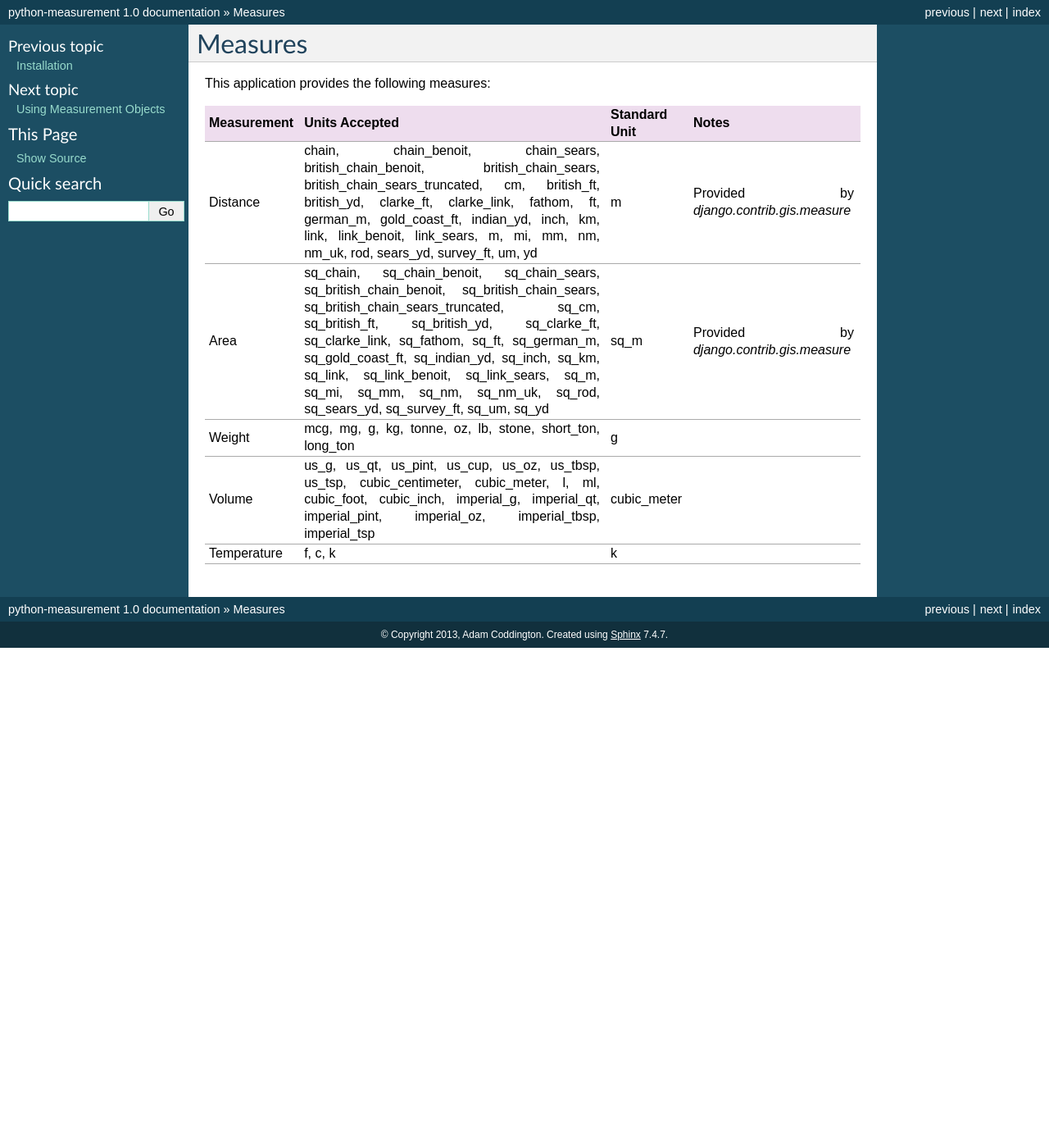
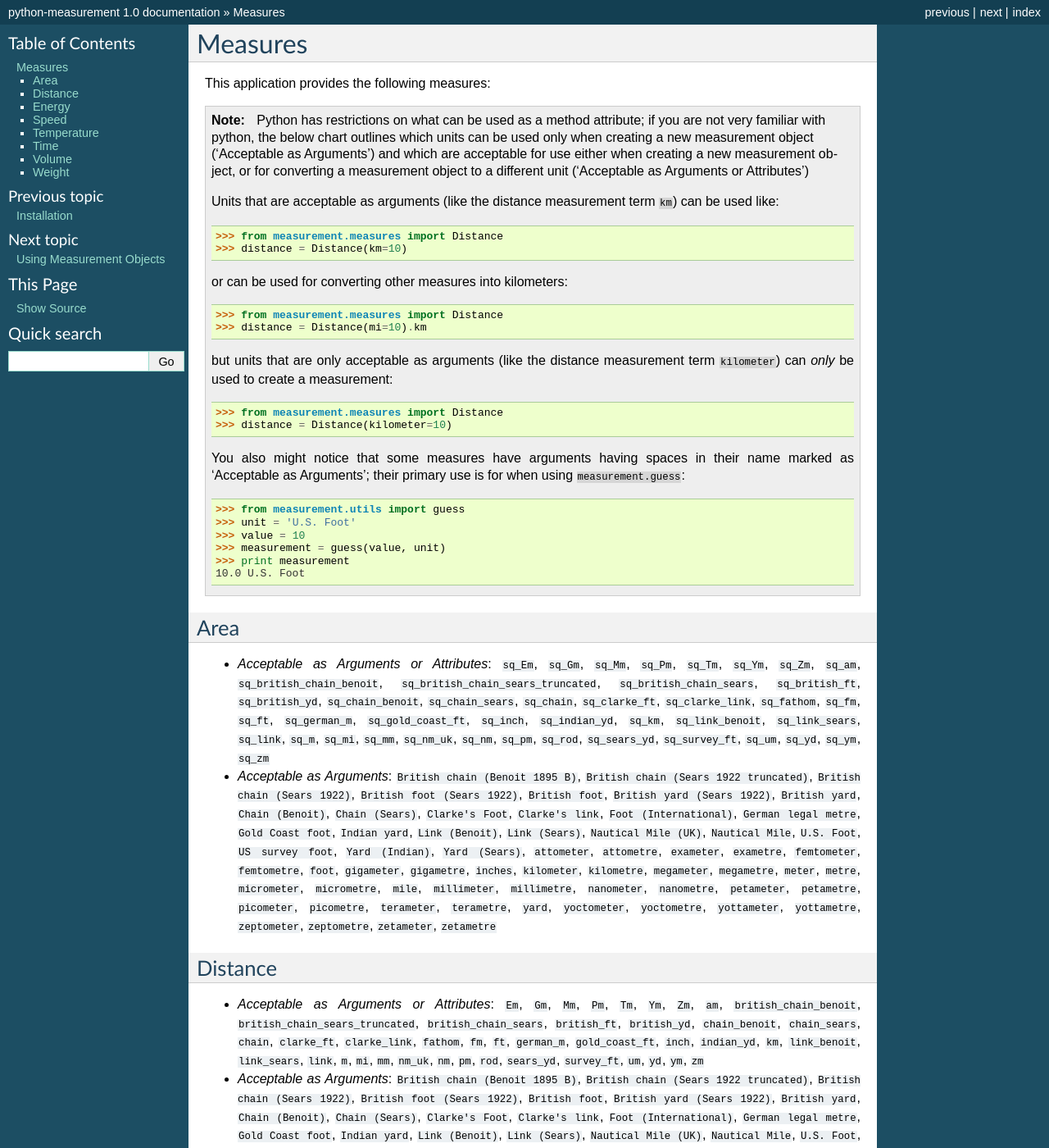
Before and after one commit to coddingtonbear/python-measurement, a Sphinx documentation site: the page built from docs/topics/measures.rst, in a window 1280 px wide and 1400 px high. Shown: the whole window at 82% size. Built offline with Sphinx 7.4.7, drawn with Linux system fonts in a browser that asks for light colours; some of the changed text lies outside the part shown.

Commit message:
Updating documentation (and fixing a little bug regarding Joules)'

```diff
--- a/docs/topics/measures.rst
+++ b/docs/topics/measures.rst
@@ -4,16 +4,105 @@ Measures
 
 This application provides the following measures:
 
-+-------------+--------------------------------------------------------------------------------------------------------------------------------------------------------------------------------------------------------------------------------------------------------------------------------------------------------------------------------------------------------------------------------------------------------------+---------------+------------------------------------------+
-| Measurement | Units Accepted                                                                                                                                                                                                                                                                                                                                                                                               | Standard Unit | Notes                                    |
-+=============+==============================================================================================================================================================================================================================================================================================================================================================================================================+===============+==========================================+
-| Distance    | chain, chain_benoit, chain_sears, british_chain_benoit, british_chain_sears, british_chain_sears_truncated, cm, british_ft, british_yd, clarke_ft, clarke_link, fathom, ft, german_m, gold_coast_ft, indian_yd, inch, km, link, link_benoit, link_sears, m, mi, mm, nm, nm_uk, rod, sears_yd, survey_ft, um, yd                                                                                              | m             | Provided by `django.contrib.gis.measure` |
-+-------------+--------------------------------------------------------------------------------------------------------------------------------------------------------------------------------------------------------------------------------------------------------------------------------------------------------------------------------------------------------------------------------------------------------------+---------------+------------------------------------------+
-| Area        | sq_chain, sq_chain_benoit, sq_chain_sears, sq_british_chain_benoit, sq_british_chain_sears, sq_british_chain_sears_truncated, sq_cm, sq_british_ft, sq_british_yd, sq_clarke_ft, sq_clarke_link, sq_fathom, sq_ft, sq_german_m, sq_gold_coast_ft, sq_indian_yd, sq_inch, sq_km, sq_link, sq_link_benoit, sq_link_sears, sq_m, sq_mi, sq_mm, sq_nm, sq_nm_uk, sq_rod, sq_sears_yd, sq_survey_ft, sq_um, sq_yd | sq_m          | Provided by `django.contrib.gis.measure` |
-+-------------+--------------------------------------------------------------------------------------------------------------------------------------------------------------------------------------------------------------------------------------------------------------------------------------------------------------------------------------------------------------------------------------------------------------+---------------+------------------------------------------+
-| Weight      | mcg, mg, g, kg, tonne, oz, lb, stone, short_ton, long_ton                                                                                                                                                                                                                                                                                                                                                    | g             |                                          |
-+-------------+--------------------------------------------------------------------------------------------------------------------------------------------------------------------------------------------------------------------------------------------------------------------------------------------------------------------------------------------------------------------------------------------------------------+---------------+------------------------------------------+
-| Volume      | us_g, us_qt, us_pint, us_cup, us_oz, us_tbsp, us_tsp, cubic_centimeter, cubic_meter, l, ml, cubic_foot, cubic_inch, imperial_g, imperial_qt, imperial_pint, imperial_oz, imperial_tbsp, imperial_tsp                                                                                                                                                                                                         | cubic_meter   |                                          |
-+-------------+--------------------------------------------------------------------------------------------------------------------------------------------------------------------------------------------------------------------------------------------------------------------------------------------------------------------------------------------------------------------------------------------------------------+---------------+------------------------------------------+
-| Temperature | f, c, k                                                                                                                                                                                                                                                                                                                                                                                                      | k             |                                          |
-+-------------+--------------------------------------------------------------------------------------------------------------------------------------------------------------------------------------------------------------------------------------------------------------------------------------------------------------------------------------------------------------------------------------------------------------+---------------+------------------------------------------+
+.. note::
+   Python has restrictions on what can be used as a method attribute; if you
+   are not very familiar with python, the below chart outlines which
+   units can be used only when creating a new measurement object ('Acceptable
+   as Arguments') and which are acceptable for use either when creating a
+   new measurement object, or for converting a measurement object to a
+   different unit ('Acceptable as Arguments or Attributes')
+
+   Units that are acceptable as arguments (like the distance measurement
+   term ``km``) can be used like::
+
+      >>> from measurement.measures import Distance
+      >>> distance = Distance(km=10)
+
+   or can be used for converting other measures into kilometers:
+
+      >>> from measurement.measures import Distance
+      >>> distance = Distance(mi=10).km
+
+   but units that are only acceptable as arguments (like the distance
+   measurement term ``kilometer``) can *only* be used to create a measurement:
+
+      >>> from measurement.measures import Distance
+      >>> distance = Distance(kilometer=10)
+
+   You also might notice that some measures have arguments having spaces in
+   their name marked as 'Acceptable as Arguments'; their primary use is for
+   when using ``measurement.guess``::
+
+      >>> from measurement.utils import guess
+      >>> unit = 'U.S. Foot'
+      >>> value = 10
+      >>> measurement = guess(value, unit)
+      >>> print measurement
+      10.0 U.S. Foot
+
+
+Area
+----
+
+* *Acceptable as Arguments or Attributes*: ``sq_Em``, ``sq_Gm``, ``sq_Mm``, ``sq_Pm``, ``sq_Tm``, ``sq_Ym``, ``sq_Zm``, ``sq_am``, ``sq_british_chain_benoit``, ``sq_british_chain_sears_truncated``, ``sq_british_chain_sears``, ``sq_british_ft``, ``sq_british_yd``, ``sq_chain_benoit``, ``sq_chain_sears``, ``sq_chain``, ``sq_clarke_ft``, ``sq_clarke_link``, ``sq_fathom``, ``sq_fm``, ``sq_ft``, ``sq_german_m``, ``sq_gold_coast_ft``, ``sq_inch``, ``sq_indian_yd``, ``sq_km``, ``sq_link_benoit``, ``sq_link_sears``, ``sq_link``, ``sq_m``, ``sq_mi``, ``sq_mm``, ``sq_nm_uk``, ``sq_nm``, ``sq_pm``, ``sq_rod``, ``sq_sears_yd``, ``sq_survey_ft``, ``sq_um``, ``sq_yd``, ``sq_ym``, ``sq_zm``
+* *Acceptable as Arguments*: ``British chain (Benoit 1895 B)``, ``British chain (Sears 1922 truncated)``, ``British chain (Sears 1922)``, ``British foot (Sears 1922)``, ``British foot``, ``British yard (Sears 1922)``, ``British yard``, ``Chain (Benoit)``, ``Chain (Sears)``, ``Clarke's Foot``, ``Clarke's link``, ``Foot (International)``, ``German legal metre``, ``Gold Coast foot``, ``Indian yard``, ``Link (Benoit)``, ``Link (Sears)``, ``Nautical Mile (UK)``, ``Nautical Mile``, ``U.S. Foot``, ``US survey foot``, ``Yard (Indian)``, ``Yard (Sears)``, ``attometer``, ``attometre``, ``exameter``, ``exametre``, ``femtometer``, ``femtometre``, ``foot``, ``gigameter``, ``gigametre``, ``inches``, ``kilometer``, ``kilometre``, ``megameter``, ``megametre``, ``meter``, ``metre``, ``micrometer``, ``micrometre``, ``mile``, ``millimeter``, ``millimetre``, ``nanometer``, ``nanometre``, ``petameter``, ``petametre``, ``picometer``, ``picometre``, ``terameter``, ``terametre``, ``yard``, ``yoctometer``, ``yoctometre``, ``yottameter``, ``yottametre``, ``zeptometer``, ``zeptometre``, ``zetameter``, ``zetametre``
+
+Distance
+--------
+
+* *Acceptable as Arguments or Attributes*: ``Em``, ``Gm``, ``Mm``, ``Pm``, ``Tm``, ``Ym``, ``Zm``, ``am``, ``british_chain_benoit``, ``british_chain_sears_truncated``, ``british_chain_sears``, ``british_ft``, ``british_yd``, ``chain_benoit``, ``chain_sears``, ``chain``, ``clarke_ft``, ``clarke_link``, ``fathom``, ``fm``, ``ft``, ``german_m``, ``gold_coast_ft``, ``inch``, ``indian_yd``, ``km``, ``link_benoit``, ``link_sears``, ``link``, ``m``, ``mi``, ``mm``, ``nm_uk``, ``nm``, ``pm``, ``rod``, ``sears_yd``, ``survey_ft``, ``um``, ``yd``, ``ym``, ``zm``
+* *Acceptable as Arguments*: ``British chain (Benoit 1895 B)``, ``British chain (Sears 1922 truncated)``, ``British chain (Sears 1922)``, ``British foot (Sears 1922)``, ``British foot``, ``British yard (Sears 1922)``, ``British yard``, ``Chain (Benoit)``, ``Chain (Sears)``, ``Clarke's Foot``, ``Clarke's link``, ``Foot (International)``, ``German legal metre``, ``Gold Coast foot``, ``Indian yard``, ``Link (Benoit)``, ``Link (Sears)``, ``Nautical Mile (UK)``, ``Nautical Mile``, ``U.S. Foot``, ``US survey foot``, ``Yard (Indian)``, ``Yard (Sears)``, ``attometer``, ``attometre``, ``exameter``, ``exametre``, ``femtometer``, ``femtometre``, ``foot``, ``gigameter``, ``gigametre``, ``inches``, ``kilometer``, ``kilometre``, ``megameter``, ``megametre``, ``meter``, ``metre``, ``micrometer``, ``micrometre``, ``mile``, ``millimeter``, ``millimetre``, ``nanometer``, ``nanometre``, ``petameter``, ``petametre``, ``picometer``, ``picometre``, ``terameter``, ``terametre``, ``yard``, ``yoctometer``, ``yoctometre``, ``yottameter``, ``yottametre``, ``zeptometer``, ``zeptometre``, ``zetameter``, ``zetametre``
+
+Energy
+------
+
+* *Acceptable as Arguments or Attributes*: ``C``, ``EJ``, ``Ec``, ``GJ``, ``Gc``, ``J``, ``MJ``, ``Mc``, ``PJ``, ``Pc``, ``TJ``, ``Tc``, ``YJ``, ``Yc``, ``ZJ``, ``Zc``, ``aJ``, ``ac``, ``c``, ``fJ``, ``fc``, ``kJ``, ``kc``, ``mJ``, ``mc``, ``nJ``, ``nc``, ``pJ``, ``pc``, ``uJ``, ``uc``, ``yJ``, ``yc``, ``zJ``, ``zc``
+* *Acceptable as Arguments*: ``Calorie``, ``attocalorie``, ``attojoule``, ``calorie``, ``exacalorie``, ``exajoule``, ``femtocalorie``, ``femtojoule``, ``gigacalorie``, ``gigajoule``, ``joule``, ``kilocalorie``, ``kilojoule``, ``megacalorie``, ``megajoule``, ``microcalorie``, ``microjoule``, ``millicalorie``, ``millijoule``, ``nanocalorie``, ``nanojoule``, ``petacalorie``, ``petajoule``, ``picocalorie``, ``picojoule``, ``teracalorie``, ``terajoule``, ``yoctocalorie``, ``yoctojoule``, ``yottacalorie``, ``yottajoule``, ``zeptocalorie``, ``zeptojoule``, ``zetacalorie``, ``zetajoule``
+
+Speed
+-----
+
+.. note::
+   This is a bi-dimensional measurement; bi-dimensional
+   measures are created by finding an appropriate unit in the
+   measure's primary measurement class, and an appropriate
+   in the measure's reference class, and using them as a
+   double-underscore-separated keyword argument (or, if
+   converting to another unit, attribute).
+
+   For example, to create an object representing 5 miles-per
+   hour::
+
+      >>> from measurement.measure import Speed
+      >>> my_speed = Speed(mile__hour=24)
+      >>> print my_speed
+      24.0 mi/hr
+      >>> print my_speed.km__hr
+      38.624256
+
+* *Primary Measurement*: Distance
+* *Reference Measurement*: Time
+
+Temperature
+-----------
+
+* *Acceptable as Arguments or Attributes*: ``c``, ``f``, ``k``
+* *Acceptable as Arguments*: ``celsius``, ``fahrenheit``, ``kelvin``
+
+Time
+----
+
+* *Acceptable as Arguments or Attributes*: ``Esec``, ``Gsec``, ``Msec``, ``Psec``, ``Tsec``, ``Ysec``, ``Zsec``, ``asec``, ``day``, ``fsec``, ``hr``, ``ksec``, ``min``, ``msec``, ``nsec``, ``psec``, ``sec``, ``usec``, ``ysec``, ``zsec``
+* *Acceptable as Arguments*: ``attosecond``, ``day``, ``exasecond``, ``femtosecond``, ``gigasecond``, ``hour``, ``kilosecond``, ``megasecond``, ``microsecond``, ``millisecond``, ``minute``, ``nanosecond``, ``petasecond``, ``picosecond``, ``second``, ``terasecond``, ``yoctosecond``, ``yottasecond``, ``zeptosecond``, ``zetasecond``
+
+Volume
+------
+
+* *Acceptable as Arguments or Attributes*: ``El``, ``Gl``, ``Ml``, ``Pl``, ``Tl``, ``Yl``, ``Zl``, ``al``, ``cubic_centimeter``, ``cubic_foot``, ``cubic_inch``, ``cubic_meter``, ``fl``, ``imperial_g``, ``imperial_oz``, ``imperial_pint``, ``imperial_qt``, ``imperial_tbsp``, ``imperial_tsp``, ``kl``, ``l``, ``ml``, ``nl``, ``pl``, ``ul``, ``us_cup``, ``us_g``, ``us_oz``, ``us_pint``, ``us_qt``, ``us_tbsp``, ``us_tsp``, ``yl``, ``zl``
+* *Acceptable as Arguments*: ``Imperial Gram``, ``Imperial Ounce``, ``Imperial Pint``, ``Imperial Quart``, ``Imperial Tablespoon``, ``Imperial Teaspoon``, ``US Cup``, ``US Fluid Ounce``, ``US Gallon``, ``US Ounce``, ``US Pint``, ``US Quart``, ``US Tablespoon``, ``US Teaspoon``, ``attoliter``, ``attolitre``, ``cubic centimeter``, ``cubic foot``, ``cubic inch``, ``cubic meter``, ``exaliter``, ``exalitre``, ``femtoliter``, ``femtolitre``, ``gigaliter``, ``gigalitre``, ``kiloliter``, ``kilolitre``, ``liter``, ``litre``, ``megaliter``, ``megalitre``, ``microliter``, ``microlitre``, ``milliliter``, ``millilitre``, ``nanoliter``, ``nanolitre``, ``petaliter``, ``petalitre``, ``picoliter``, ``picolitre``, ``teraliter``, ``teralitre``, ``yoctoliter``, ``yoctolitre``, ``yottaliter``, ``yottalitre``, ``zeptoliter``, ``zeptolitre``, ``zetaliter``, ``zetalitre``
+
+Weight
+------
+
+* *Acceptable as Arguments or Attributes*: ``Eg``, ``Gg``, ``Mg``, ``Pg``, ``Tg``, ``Yg``, ``Zg``, ``ag``, ``fg``, ``g``, ``kg``, ``lb``, ``long_ton``, ``mcg``, ``mg``, ``ng``, ``oz``, ``pg``, ``short_ton``, ``stone``, ``tonne``, ``ug``, ``yg``, ``zg``
+* *Acceptable as Arguments*: ``attogram``, ``exagram``, ``femtogram``, ``gigagram``, ``gram``, ``kilogram``, ``long ton``, ``megagram``, ``metric ton``, ``metric tonne``, ``microgram``, ``milligram``, ``nanogram``, ``ounce``, ``petagram``, ``picogram``, ``pound``, ``short ton``, ``teragram``, ``ton``, ``yoctogram``, ``yottagram``, ``zeptogram``, ``zetagram``
--- /dev/null
+++ b/docs/util.py
@@ -0,0 +1,53 @@
+from __future__ import print_function
+
+from measurement.base import MeasureBase, BidimensionalMeasure
+from measurement.utils import get_all_measures
+
+for measure in get_all_measures():
+    classname = measure.__name__
+    print(classname)
+    print('-' * len(classname))
+    print()
+    if issubclass(measure, MeasureBase):
+        units = measure.get_units()
+        aliases = measure.get_aliases()
+        print(
+            '* *Acceptable as Arguments or Attributes*: %s' % (
+                ', '.join(sorted(['``%s``' % unit for unit in units]))
+            )
+        )
+        print(
+            '* *Acceptable as Arguments*: %s' % (
+                ', '.join(sorted(['``%s``' % alias for alias in aliases]))
+            )
+        )
+    elif issubclass(measure, BidimensionalMeasure):
+        print(".. note::")
+        print("   This is a bi-dimensional measurement; bi-dimensional")
+        print("   measures are created by finding an appropriate unit in the")
+        print("   measure's primary measurement class, and an appropriate")
+        print("   in the measure's reference class, and using them as a")
+        print("   double-underscore-separated keyword argument (or, if")
+        print("   converting to another unit, attribute).")
+        print()
+        print("   For example, to create an object representing 5 miles-per")
+        print("   hour::")
+        print()
+        print("      >>> from measurement.measure import Speed")
+        print("      >>> my_speed = Speed(mile__hour=24)")
+        print("      >>> print my_speed")
+        print("      24.0 mi/hr")
+        print("      >>> print my_speed.km__hr")
+        print("      38.624256")
+        print()
+        print(
+            "* *Primary Measurement*: %s" % (
+                measure.PRIMARY_DIMENSION.__name__
+            )
+        )
+        print(
+            "* *Reference Measurement*: %s" % (
+                measure.REFERENCE_DIMENSION.__name__
+            )
+        )
+    print()
```
Also changed, not shown: 1 other file.
